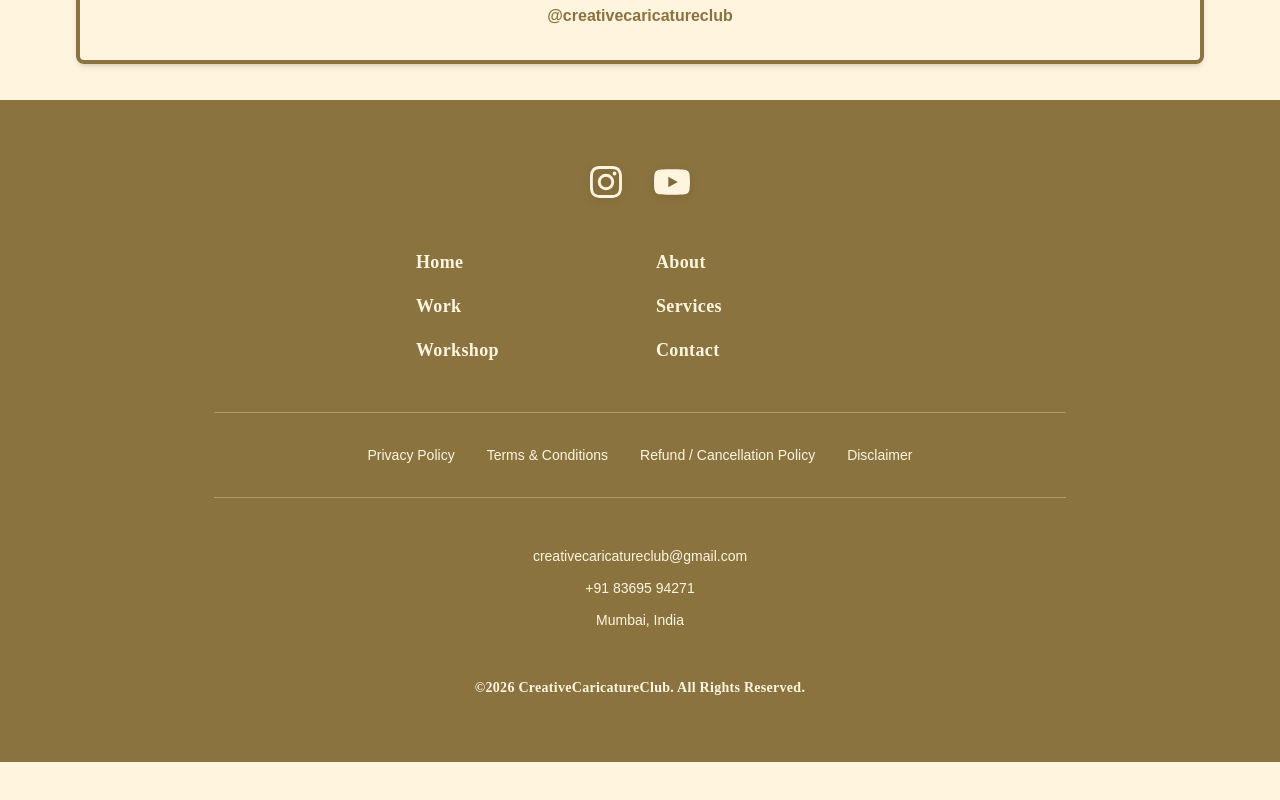
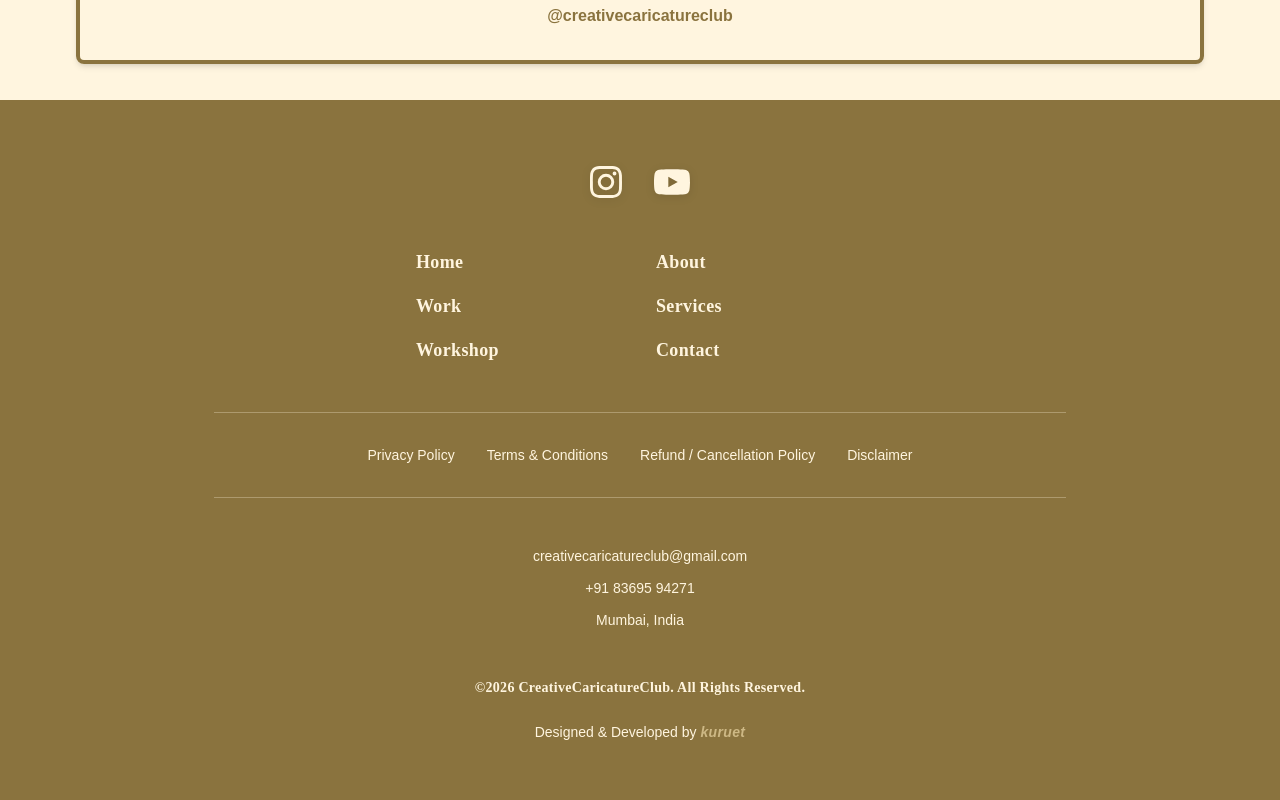
Before and after one commit to kuruet/CCC, a React (Vite) app in the folder frontend/: page / in a window 1280 px wide. Shown: the part 10960-11760 px from the top of the page. Before the commit the page ends 11722 px from the top, so only its background shows below. Built offline with nearby package versions, Linux system fonts and the light colour scheme; no server answers; a web font is replaced by a local one.

Commit message:
production testing

```diff
--- a/frontend/src/components/Footer.jsx
+++ b/frontend/src/components/Footer.jsx
@@ -198,6 +198,15 @@ const Footer = () => {
           <div className="text-center morion-text text-sm" style={{ color: '#FFF5DF' }}>
             ©2026 CreativeCaricatureClub. All Rights Reserved.
           </div>
+          <div className="mt-6 text-center text-sm">
+  <p style={{ color: "#FFF5DF" }}>
+    Designed & Developed by{" "}
+    <span  className="font-semibold italic tracking-wide" style={{ color: "#CDB885" }}>
+      kuruet
+    </span>
+  </p>
+</div>
+
         </div>
 
         {/* Back to Top Button */}
```
